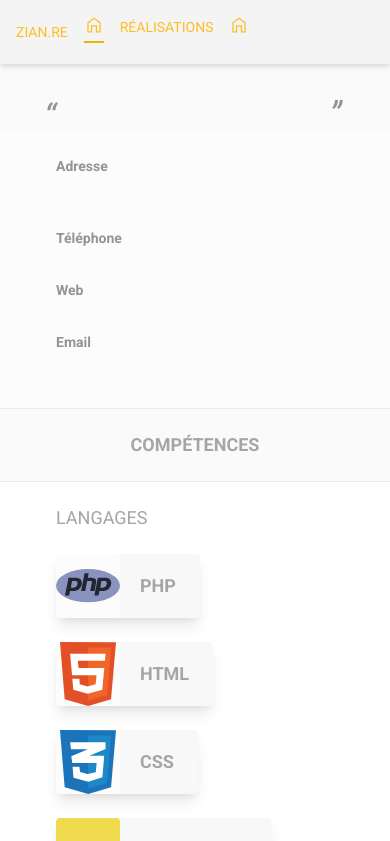
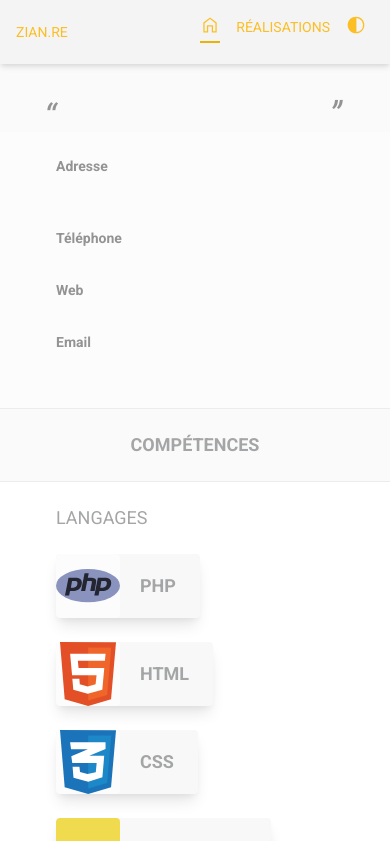
Before and after one commit to zian974/resume-angular, an Angular app: page /cv in a window 390 px wide. Shown: the top 841 px of the page. Built offline with nearby package versions, Linux system fonts and the light colour scheme; no server answers; what ngx-markdown would draw is missing.

Commit message:
fix: Firefox css mask & menu alignement

```diff
--- a/src/app/app.component.html
+++ b/src/app/app.component.html
@@ -5,7 +5,7 @@
        class="text-amber-400 dark:text-yellow-500 hover:text-typo dark:hover:text-typo-dk uppercase text-sm">zian.re</a>
   </span>
 
-  <nav class="main-header-nav lg:w-3/4 justify-end">
+  <nav class="main-header-nav w-full lg:w-3/4 pr-6 lg:pr-0 justify-end">
     <div class="lg:w-3/4">
       <ul class="flex space-x-4 float-right">
         <li class="navbar-item">
@@ -32,7 +32,7 @@
                   class="text-amber-400 dark:text-yellow-500 hover:text-typo dark:hover:text-typo-dk uppercase text-sm" >
             <div class="bg-amber-400 dark:bg-yellow-500 w-5 h-5 hover:text-typo dark:hover:text-typo-dk mb-1"
                  style="-webkit-mask: url(assets/images/contrast.svg) 50% 50% no-repeat;
-                         mask: url(assets/images/home.svg) 50% 50% no-repeat ;
+                         mask: url(assets/images/contrast.svg) 50% 50% no-repeat ;
                          -webkit-mask-size: cover;
                          mask-size: cover;">
             </div>
```
